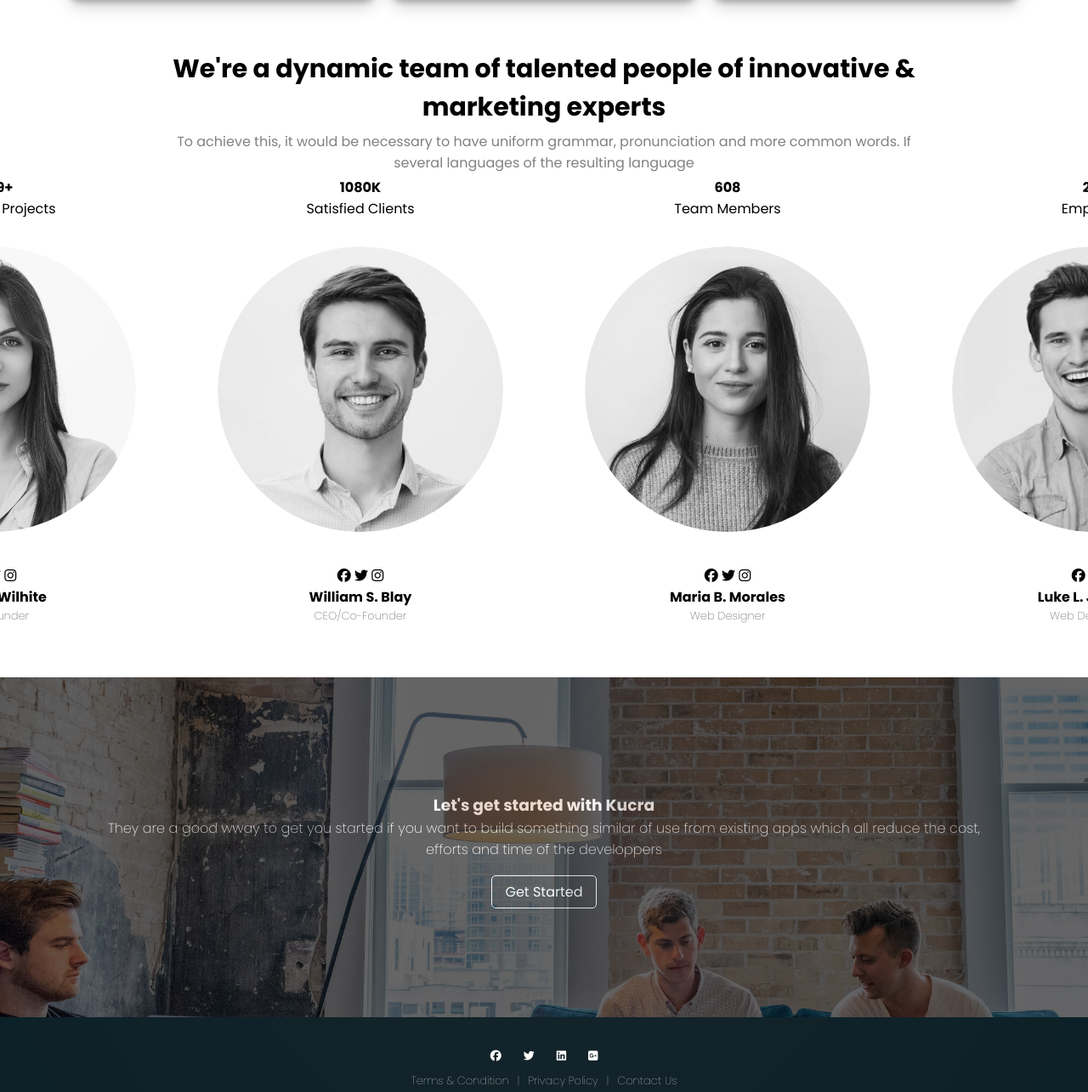
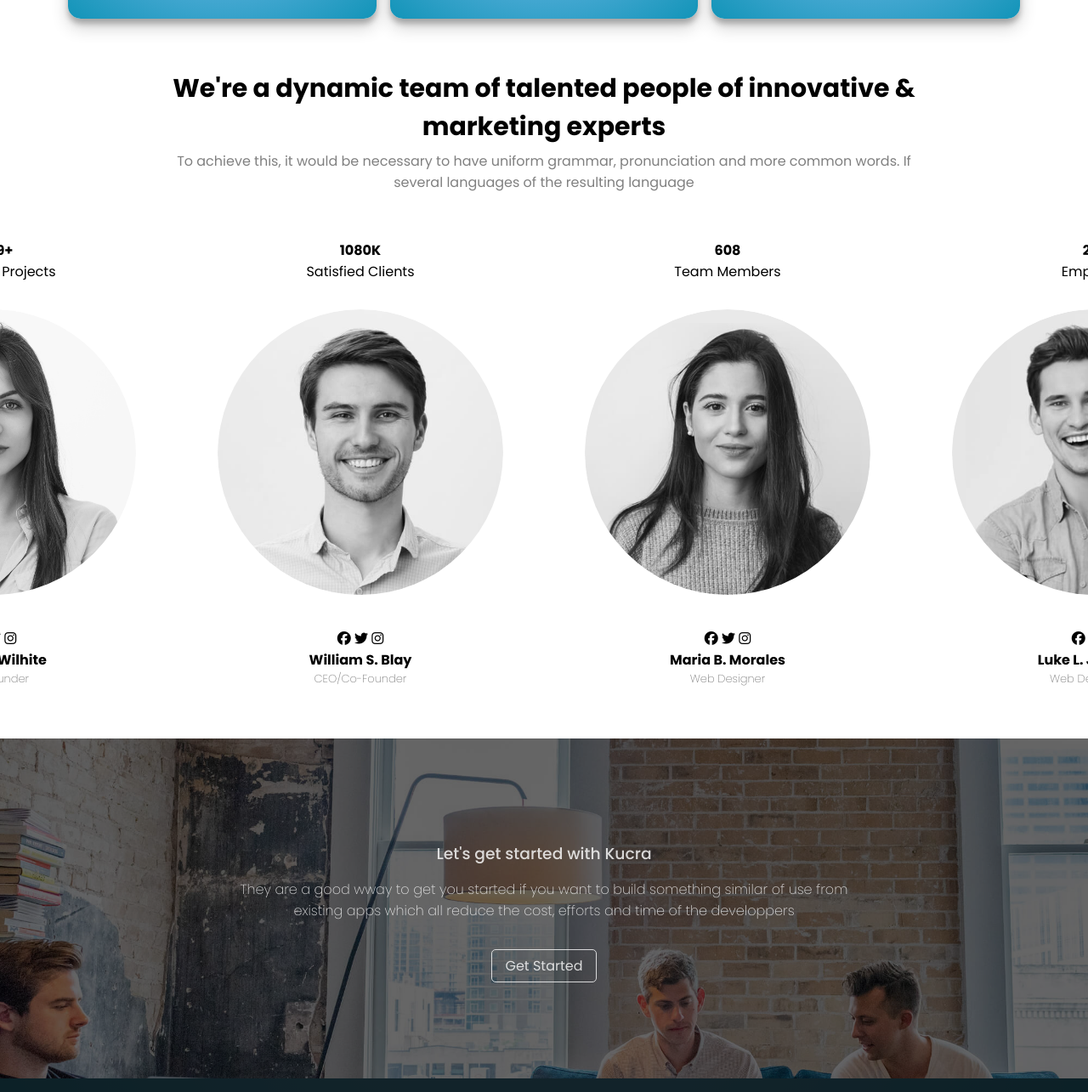
Before and after one commit to lucie-vincent/Exercice3-22-12-23, a plain HTML site: page index.html in a window 1280 px wide. Shown: the part 1266-2551 px from the top of the page at 85% size. Drawn offline with Linux system fonts and the light colour scheme.

Commit message:
MAJ parallax opacity + global margins refactoring

```diff
--- a/css/style.css
+++ b/css/style.css
@@ -148,12 +148,14 @@ button:hover {
 }
 
 .product-features-text {
+    width:30%;
     display: flex;
     flex-direction: column;
     justify-content: center;
     align-items: center;
     text-align: center;
-    padding: 15px 350px 45px;
+    margin: 15px auto 45px;
+    /* padding: 15px 350px 45px; */
 }
 
 .product-features-text h3 {
@@ -222,11 +224,12 @@ button:hover {
 
 .team-text {
     text-align: center;
+    margin-bottom: 55px;
 }
 
 .team-text h3 {
     font-size: 30px;
-    padding-bottom: 5px;
+    margin-bottom: 5px;
 }
 
 .team-text p {
@@ -275,60 +278,6 @@ button:hover {
     color: grey;
 }
 
-/* #team {
-    width: 100%;
-    display: flex;
-    flex-direction: row;
-    gap: 10em;
-}
-
-.team-card-image-block {
-    border-radius: 50%;
-} */
-
-/* .card-team-header {
-    text-align: center;
-    padding-bottom: 3em;
-}
-
-.card-team-header p {
-    font-size: small;
-    font-weight: 200;
-    color: grey;
-}
-
-.card-team-image img {
-    max-height: 200px;
-    filter: grayscale(1.1);
-    border-radius: 50%;
-    transition: 0.5s;
-}
-
-.card-team-pictures:hover img {
-    transform: scale(1.1);
-    filter: none;
-}
-
-.reseaux-team {
-    display: flex;
-    position: absolute;
-    flex-direction: column;
-}
-
-.reseaux-team:hover {
-    cursor: pointer;
-}
-
-.card-team-footer {
-    text-align: center;
-    padding-top: 2em;
-}
-
-.card-team-footer p {
-    font-size: small;
-    font-weight: 200;
-    color: grey;
-} */
 
 /* ========================================================================================
 =====================================PARALLAX=====================================
@@ -338,7 +287,6 @@ button:hover {
     min-height: 50vh;
     min-width: 100vh;
     color: white;
-    /* filter: opacity(50%); */
 
 }
 
@@ -352,19 +300,30 @@ button:hover {
 }
 
 .parallax-text {
+    background-color: rgba(0, 0, 0, 0.6);
+    /* opacity: .6; */
     min-height: 50vh;
     min-width: 100vh;
     background-size: cover;
-    background-color: black;
-    opacity: .6;
     display: flex;
     flex-direction: column;
     align-items: center;
     justify-content: center;
 }
 
+.parallax-text h3, .parallax-text p, .parallax-text a {
+    opacity: 0.8;
+}
+
+.parallax-text h3 {
+    font-weight:500;
+}
+
 .parallax-text p {
+    text-align: center;
+    width: 60%;
     font-weight: 200;
+    margin: 15px 0px;
 }
 
 .parallax-link {
@@ -375,11 +334,13 @@ button:hover {
     border: 1px solid white;
     border-radius: 5px;
     padding: 7px 15px;
+    transition: 0.8s;
 }
 
 .parallax-link a:hover {
     background-color: white;
-    color: black
+    color: rgba(10, 10, 10, 0.836);
+    opacity: 1;
 }
 
 /* ========================================================================================
@@ -405,7 +366,6 @@ footer {
     gap:2em;
     border: #ffffff;
 }
-
 
 
 /* ========================================================================================
--- a/index.html
+++ b/index.html
@@ -222,8 +222,6 @@
                         <p>
                             They are a good wway to get you started if you want to build something
                             similar of use from existing apps which all reduce the cost,
-                        </p>
-                        <p>
                             efforts and time of the developpers
                         </p>
                         <div class="parallax-link">
@@ -232,6 +230,15 @@
                     </div>
                 </div>
             </section>
+            <!-- <section id="blog">
+                <div class="blog-cards">
+                    <div class="blog-cards-card">
+                        <div class="blog-card-header">
+                            <img src="./img/blog1.png" alt="">
+                        </div>
+                    </div>
+                </div>
+            </section> -->
         </main>
         <footer>
             <div class="footer-social">
```
